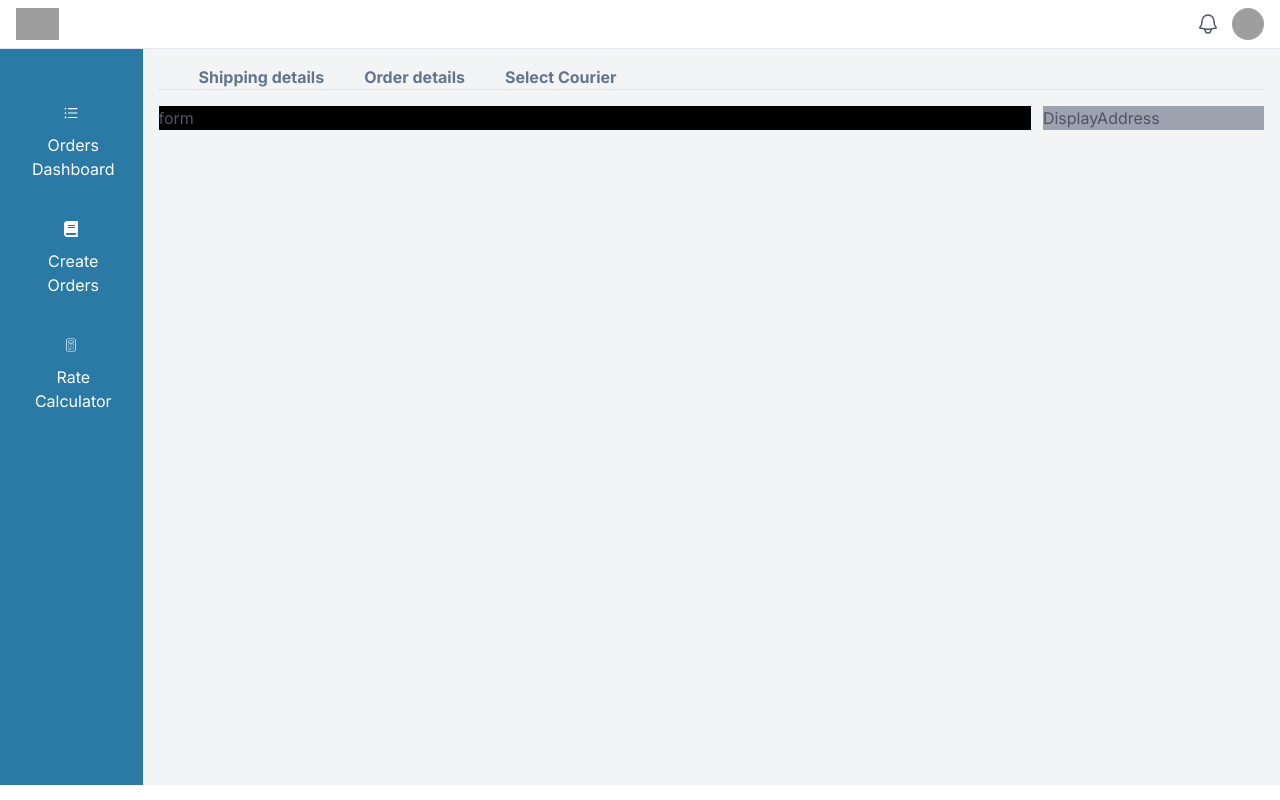
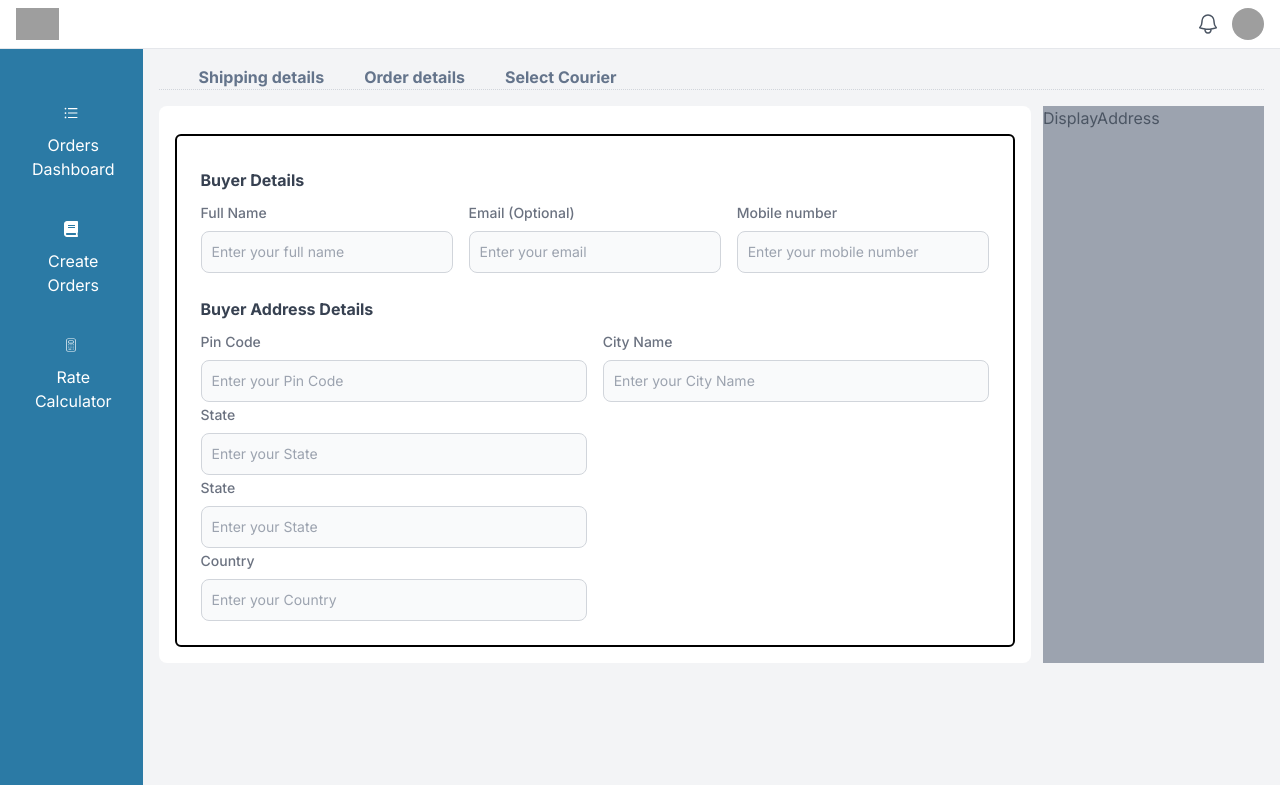
Before and after one commit to Jainam0401/page2, a Next.js app: page /CreateOrders in a window 1280 px wide. Built offline with nearby package versions, Linux system fonts and the light colour scheme; grey boxes are pictures that could not be loaded.

Commit message:
form by jainam and shweeta

```diff
--- a/app/CreateOrders/page.tsx
+++ b/app/CreateOrders/page.tsx
@@ -1,5 +1,5 @@
-import Form from "../components/form";
-import Subnav from "../components/subnav";
+import Form from "../components/Form";
+import Subnav from "../components/Subnav";
 import DisplayNav from "../components/DisplayAddress";
 import BorderBottomComponent from "../components/BorderBottomComponent";
 export default function CreateOrder() {
@@ -7,7 +7,7 @@ export default function CreateOrder() {
     <>
       <BorderBottomComponent />
       <div className="flex w-full h-full justify-between gap-3">
-        <div className="w-full max-w-[80%]  bg-black">
+        <div className="w-full max-w-[80%]">
           <Form />
         </div>
         <div className="w-full max-w-[20%] bg-gray-400" >
--- a/app/components/Form.tsx
+++ b/app/components/Form.tsx
@@ -1,9 +1,153 @@
-import React from 'react'
+import React from "react";
 
 function Form() {
   return (
-    <div>form</div>
-  )
+    <div className="bg-white w-full p-4 rounded-lg pt-7">
+      <div className="border-2 border-black rounded-md p-4">
+        <div className="py-2">
+          <p className="p-2 font-bold text-gray-700"> Buyer Details</p>
+          <div className="w-full flex flex-col mx-auto md:flex-row ">
+            <div className="w-full md:max-w-[33.33%] px-2">
+              <label
+                htmlFor="full name"
+                className="inline-block mb-2 text-sm font-medium text-gray-500"
+              >
+                Full Name
+              </label>
+              <input
+                type="text"
+                id="name"
+                aria-describedby="helper-text-explanation"
+                className="bg-gray-50 border border-gray-300 text-gray-900 text-sm rounded-lg focus:ring-blue-500 focus:border-blue-500 block w-full p-2.5"
+                placeholder="Enter your full name"
+              />
+            </div>
+            <div className="w-full md:max-w-[33.33%] px-2">
+              <label
+                htmlFor="email"
+                className="inline-block mb-2 text-sm font-medium text-gray-500"
+              >
+                Email (Optional)
+              </label>
+              <input
+                type="email"
+                id="email"
+                aria-describedby="helper-text-explanation"
+                className="bg-gray-50 border border-gray-300 text-gray-900 text-sm rounded-lg focus:ring-blue-500 focus:border-blue-500 block w-full p-2.5"
+                placeholder="Enter your email"
+              />
+            </div>
+            <div className="w-full md:max-w-[33.33%] px-2">
+              <label
+                htmlFor="number"
+                className="inline-block mb-2 text-sm font-medium text-gray-500"
+              >
+                Mobile number
+              </label>
+              <input
+                type="number"
+                id="number"
+                aria-describedby="helper-text-explanation"
+                className="bg-gray-50 border border-gray-300 text-gray-900 text-sm rounded-lg focus:ring-blue-500 focus:border-blue-500 block w-full p-2.5"
+                placeholder="Enter your mobile number"
+              />
+            </div>
+          </div>
+        </div>
+        <div className="py-2">
+          <p className="p-2 font-bold text-gray-700">Buyer Address Details</p>
+          <div className="w-full grid md:grid-cols-2 ">
+            <div className="w-full ">
+              <div className="w-full px-2">
+                <label
+                  htmlFor="number"
+                  className="inline-block mb-2 text-sm font-medium text-gray-500"
+                >
+                  Pin Code
+                </label>
+                <input
+                  type="number"
+                  id="number"
+                  aria-describedby="helper-text-explanation"
+                  className="bg-gray-50 border border-gray-300 text-gray-900 text-sm rounded-lg focus:ring-blue-500 focus:border-blue-500 block w-full p-2.5"
+                  placeholder="Enter your Pin Code"
+                />
+              </div>
+              {/* left inputs */}
+              <div className="w-full ">
+                <div className="w-full  px-2">
+                  <label
+                    htmlFor="State"
+                    className="inline-block mb-2 text-sm font-medium text-gray-500"
+                  >
+                    State
+                  </label>
+                  <input
+                    type="text"
+                    id="name"
+                    aria-describedby="helper-text-explanation"
+                    className="bg-gray-50 border border-gray-300 text-gray-900 text-sm rounded-lg focus:ring-blue-500 focus:border-blue-500 block w-full p-2.5"
+                    placeholder="Enter your State"
+                  />
+                </div>
+              </div>
+              <div className="w-full ">
+                <div className="w-full px-2">
+                  <label
+                    htmlFor="State"
+                    className="inline-block mb-2 text-sm font-medium text-gray-500"
+                  >
+                    State
+                  </label>
+                  <input
+                    type="text"
+                    id="name"
+                    aria-describedby="helper-text-explanation"
+                    className="bg-gray-50 border border-gray-300 text-gray-900 text-sm rounded-lg focus:ring-blue-500 focus:border-blue-500 block w-full p-2.5"
+                    placeholder="Enter your State"
+                  />
+                </div>
+              </div>
+            </div>
+            <div className="w-full ">
+              <div className="w-full px-2">
+                <label
+                  htmlFor="City Name"
+                  className="inline-block mb-2 text-sm font-medium text-gray-500"
+                >
+                  City Name
+                </label>
+                <input
+                  type="text"
+                  id="name"
+                  aria-describedby="helper-text-explanation"
+                  className="bg-gray-50 border border-gray-300 text-gray-900 text-sm rounded-lg focus:ring-blue-500 focus:border-blue-500 block w-full p-2.5"
+                  placeholder="Enter your City Name"
+                />
+              </div>
+            </div>
+            <div className="w-full ">
+              <div className="w-full px-2">
+                <label
+                  htmlFor="Country"
+                  className="inline-block mb-2 text-sm font-medium text-gray-500"
+                >
+                  Country
+                </label>
+                <input
+                  type="text"
+                  id="name"
+                  aria-describedby="helper-text-explanation"
+                  className="bg-gray-50 border border-gray-300 text-gray-900 text-sm rounded-lg focus:ring-blue-500 focus:border-blue-500 block w-full p-2.5"
+                  placeholder="Enter your Country"
+                />
+              </div>
+            </div>
+          </div>
+        </div>
+      </div>
+    </div>
+  );
 }
 
-export default Form
+export default Form;
```
